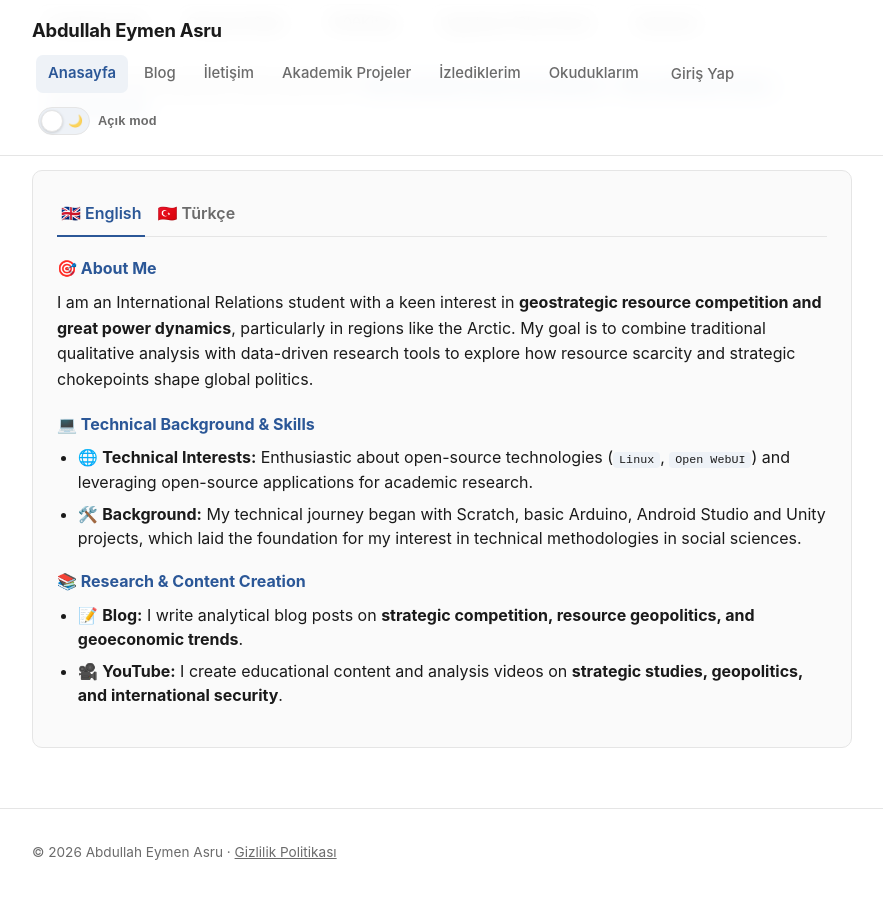
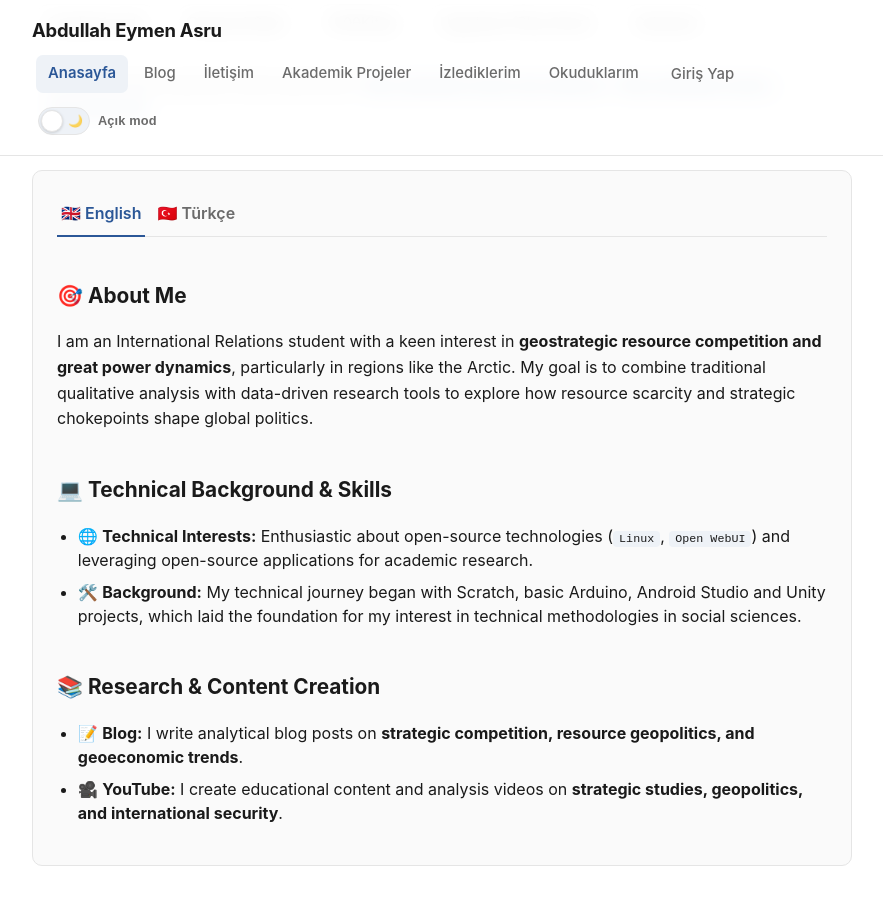
Before and after one commit to abdullah-eymen-asru/abdullah-eymen-asru.github.io, a Jekyll site: the page built from index.md, in a window 1280 px wide and 900 px high, scrolled down 527 px. Shown: the whole window, without its empty margins (198-1081 px from the left). Built offline with Jekyll 4.4.1, drawn with Linux system fonts in a browser that asks for light colours; a script that is not in the unit is left out.

```diff
--- a/_includes/hakkimda-icerik.md
+++ b/_includes/hakkimda-icerik.md
@@ -4,16 +4,16 @@
 </div>
 
 <div id="lang-en" class="lang-panel active">
-  <h3>🎯 About Me</h3>
+  <h2>🎯 About Me</h2>
   <p>I am an International Relations student with a keen interest in <strong>geostrategic resource competition and great power dynamics</strong>, particularly in regions like the Arctic. My goal is to combine traditional qualitative analysis with data-driven research tools to explore how resource scarcity and strategic chokepoints shape global politics.</p>
 
-  <h3>💻 Technical Background &amp; Skills</h3>
+  <h2>💻 Technical Background &amp; Skills</h2>
   <ul>
     <li>🌐 <strong>Technical Interests:</strong> Enthusiastic about open-source technologies (<code>Linux</code>, <code>Open WebUI</code>) and leveraging open-source applications for academic research.</li>
     <li>🛠️ <strong>Background:</strong> My technical journey began with Scratch, basic Arduino, Android Studio and Unity projects, which laid the foundation for my interest in technical methodologies in social sciences.</li>
   </ul>
 
-  <h3>📚 Research &amp; Content Creation</h3>
+  <h2>📚 Research &amp; Content Creation</h2>
   <ul>
     <li>📝 <strong>Blog:</strong> I write analytical blog posts on <strong>strategic competition, resource geopolitics, and geoeconomic trends</strong>.</li>
     <li>🎥 <strong>YouTube:</strong> I create educational content and analysis videos on <strong>strategic studies, geopolitics, and international security</strong>.</li>
@@ -21,16 +21,16 @@
 </div>
 
 <div id="lang-tr" class="lang-panel">
-  <h3>🎯 Hakkımda</h3>
+  <h2>🎯 Hakkımda</h2>
   <p>Uluslararası İlişkiler öğrencisiyim. Çalışmalarımı özellikle Arktik gibi bölgelerdeki <strong>jeostratejik kaynak rekabeti ve büyük güç dinamikleri</strong> üzerine yoğunlaştırıyorum. Amacım, kaynak kıtlığının ve stratejik deniz geçiş noktalarının küresel siyaseti nasıl şekillendirdiğini incelemek için geleneksel nitel analizleri veriye dayalı araştırma araçlarıyla birleştirmektir.</p>
 
-  <h3>💻 Teknik Geçmiş ve İlgi Alanları</h3>
+  <h2>💻 Teknik Geçmiş ve İlgi Alanları</h2>
   <ul>
     <li>🌐 <strong>Teknik İlgi Alanları:</strong> Açık kaynaklı teknolojilere (<code>Linux</code>, <code>Open WebUI</code>) ve akademik araştırmalarda açık kaynaklı uygulamalardan yararlanmaya ilgi duyuyorum.</li>
     <li>🛠️ <strong>Geçmiş:</strong> Teknik yolculuğum Scratch, temel Arduino, Android Studio ve Unity projeleriyle başladı; bu süreç sosyal bilimlerdeki teknik metodolojilere olan ilgimin temelini oluşturdu.</li>
   </ul>
 
-  <h3>📚 Araştırma ve İçerik Üretimi</h3>
+  <h2>📚 Araştırma ve İçerik Üretimi</h2>
   <ul>
     <li>📝 <strong>Blog:</strong> <strong>Stratejik rekabet, kaynak jeopolitiği ve jeoekonomik eğilimler</strong> üzerine analitik blog gönderileri yazıyorum.</li>
     <li>🎥 <strong>YouTube:</strong> <strong>Stratejik çalışmalar, jeopolitik ve uluslararası güvenlik</strong> konularında eğitici içerikler ve analiz videoları üretiyorum.</li>
```
